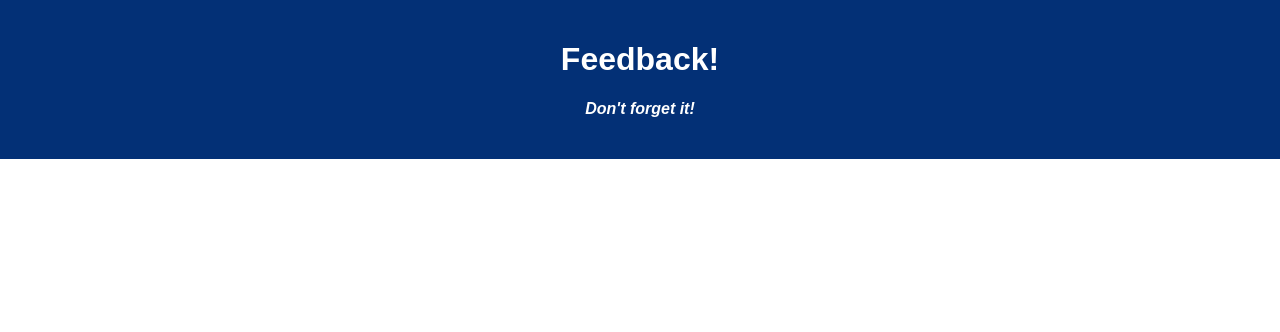
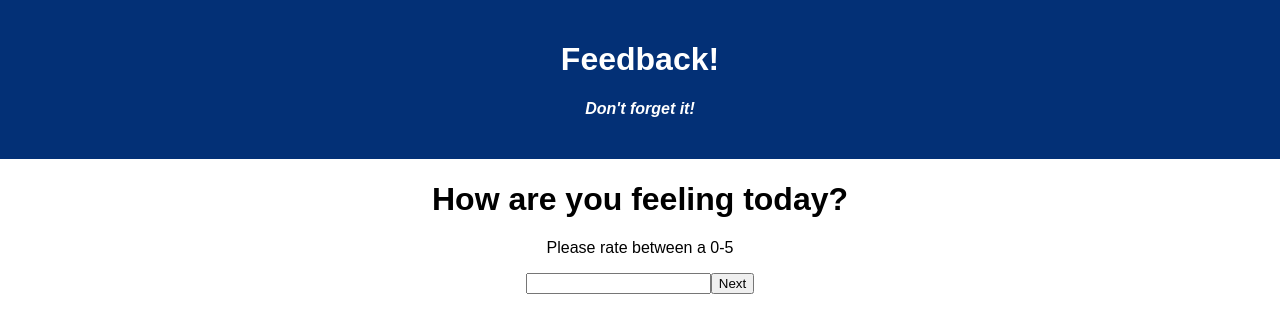
Before and after one commit to JuliaBayless/weekend-redux-feedback-loop, a React (Create React App) app: page /#/ in a window 1280 px wide. Before the commit this address led to /#/ThankYou. Shown: the top 332 px of the page. Built offline with nearby package versions, Linux system fonts and the light colour scheme.

Commit message:
feeling page done with history.push to understanding

```diff
--- a/package.json
+++ b/package.json
@@ -11,6 +11,7 @@
     "react": "^17.0.1",
     "react-dom": "^17.0.1",
     "react-redux": "^7.2.6",
+    "react-router": "^5.2.1",
     "react-router-dom": "^5.3.0",
     "react-scripts": "^4.0.1",
     "redux": "^4.1.2",
--- a/src/components/App/App.jsx
+++ b/src/components/App/App.jsx
@@ -3,6 +3,12 @@ import axios from 'axios';
 import './App.css';
 import { HashRouter as Router, Route, Link } from 'react-router-dom';
 import Admin from '../Admin/Admin';
+import Feelings from '../Feelings/Feelings';
+import Understanding from '../Understanding/Understanding';
+import Support from '../Support/Support';
+import Comments from '../Comments/Comments';
+import ThankYou from '../ThankYou/ThankYou';
+import Review from '../Review/Review';
 
 function App() {
 
@@ -13,6 +19,26 @@ function App() {
         <h1 className='App-title'>Feedback!</h1>
         <h4>Don't forget it!</h4>
         </header>
+        <Route exact path="/">
+          <Feelings />
+        </Route>
+        <Route exact path="/understanding">
+          <Understanding />
+        </Route>
+        <Route exact path="/support">
+          <Support />
+        </Route>
+        <Route exact path="/comments">
+          <Comments />
+        </Route>
+        <Route exact path="/review">
+          <Review />
+        </Route>
+        <Route exact path="/ThankYou">
+          <ThankYou />
+        </Route>
+
+      {/* Path to Admin page */}
         <Route exact path="/admin">
           <Admin />
         </Route>
--- a/src/components/Feelings/Feelings.jsx
+++ b/src/components/Feelings/Feelings.jsx
@@ -1,7 +1,41 @@
+import { useHistory } from "react-router";
+import { useDispatch } from "react-redux"
+import { useState } from "react";
+
+function Feelings() {
+    const [feeling, setFeeling] = useState('');
+    //navigate to the next page with history
+    const history = useHistory();
+    // trigger that sends data to reducer
+    const dispatch = useDispatch();
 
 
-function Feelings() {
+    //function that will dispatch data to reducer
+    //and use history
+    const handleSubmitFeelings = () => {
+        event.preventDefault();
+        //send info off with trigger
+        dispatch({
+            type: 'SUBMIT_FEELING',
+            payload: feeling
+        });
+        history.push('/understanding')
+    }
 
+return (
+    <>
+    <h1>How are you feeling today?</h1>
+    <p>Please rate between a 0-5</p>
+    <div className="inputBox">
+        <input type="number"
+        // value={feeling} -> don't need this if I want data to stay for 'back' button
+        onChange={(event) => setFeeling(event.target.value)}
+        />
+        <button className="Submit"
+        onClick={handleSubmitFeelings}>Next</button>
+    </div>
+    </>
+)
 
 }//end Feelings
 
```
Also changed, not shown: Notes.txt, 1 other file (tests, documents, lock files or other folders).
